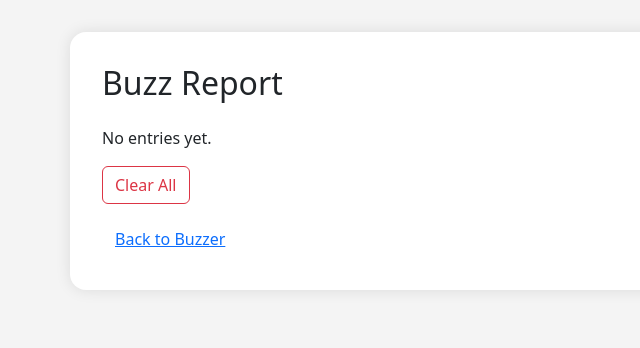
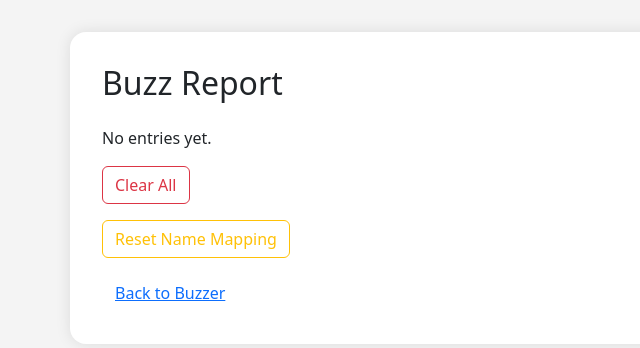
Before and after one commit to atikeee/AllGames, a Flask app: page /report in a window 1280 px wide. Shown: the top 348 px of the page, without its empty margins (0-640 px from the left). Run offline with Flask 3, Linux system fonts and the light colour scheme.

Commit message:
name mapping added.

```diff
--- a/buzzer_app/routes.py
+++ b/buzzer_app/routes.py
@@ -27,3 +27,9 @@ def configure_routes(app):
             return redirect('/report')
 
         return render_template("report.html", entries=buzzer_entries)
+    @app.route('/resetnames', methods=['POST'])
+    def reset_names():
+        # This only affects cookie-based IP-to-name locks
+        # You can't truly delete cookies on other users' browsers, but we'll reset the entries
+        buzzer_entries.clear()
+        return redirect('/report')
--- a/buzzer_app/templates/report.html
+++ b/buzzer_app/templates/report.html
@@ -32,6 +32,10 @@
         <form method="post" class="mt-3">
             <button type="submit" class="btn btn-outline-danger">Clear All</button>
         </form>
+	<form method="post" action="/resetnames" class="mt-3">
+  		<button type="submit" class="btn btn-outline-warning">Reset Name Mapping</button>
+	</form>
+
         <a href="/" class="btn btn-link mt-3">Back to Buzzer</a>
     </div>
 </body>
```
